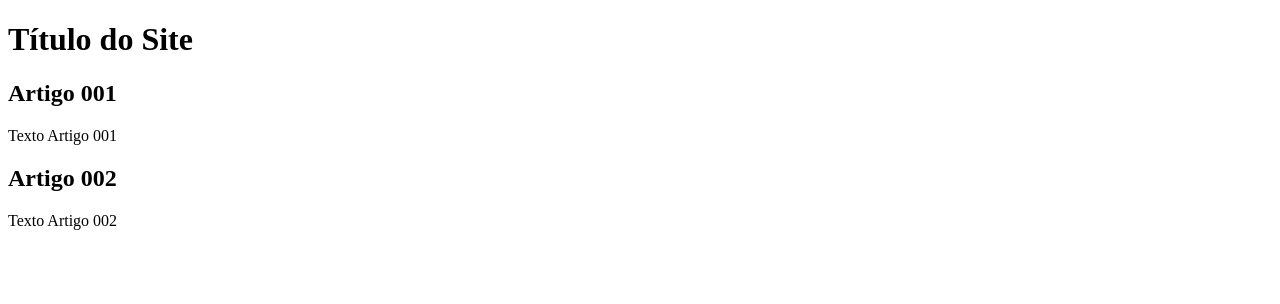
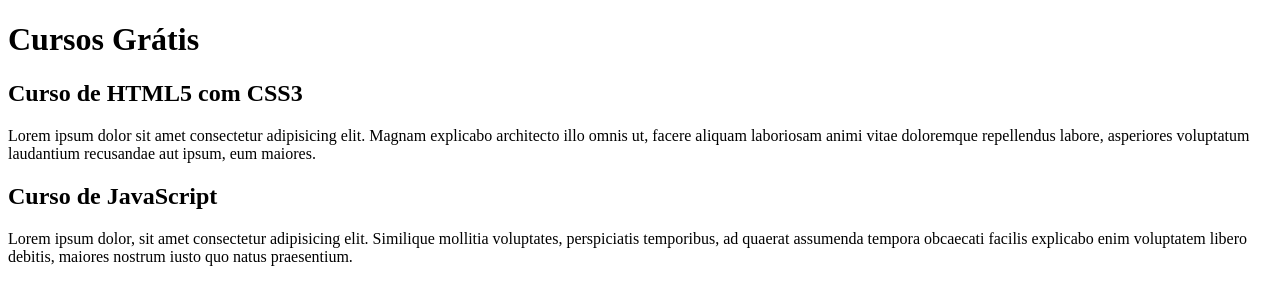
Before and after one commit to Lucieny-Medeiros/Projeto-Site-Teste, a plain HTML site: page index.html in a window 1280 px wide. Drawn offline with Linux system fonts and the light colour scheme.

Commit message:
comecei a escrever o conteúdo

```diff
--- a/index.html
+++ b/index.html
@@ -9,15 +9,15 @@
 <body>
     <main>
         <header>
-            <h1>Título do Site</h1>
+            <h1>Cursos Grátis</h1>
         </header>
         <article>
-            <h2>Artigo 001</h2>
-            <p>Texto Artigo 001</p>
+            <h2>Curso de HTML5 com CSS3</h2>
+            <p>Lorem ipsum dolor sit amet consectetur adipisicing elit. Magnam explicabo architecto illo omnis ut, facere aliquam laboriosam animi vitae doloremque repellendus labore, asperiores voluptatum laudantium recusandae aut ipsum, eum maiores.</p>
         </article>
         <article>
-            <h2>Artigo 002</h2>
-            <p>Texto Artigo 002</p>
+            <h2>Curso de JavaScript</h2>
+            <p>Lorem ipsum dolor, sit amet consectetur adipisicing elit. Similique mollitia voluptates, perspiciatis temporibus, ad quaerat assumenda tempora obcaecati facilis explicabo enim voluptatem libero debitis, maiores nostrum iusto quo natus praesentium.</p>
         </article>
     </main>
 
```
